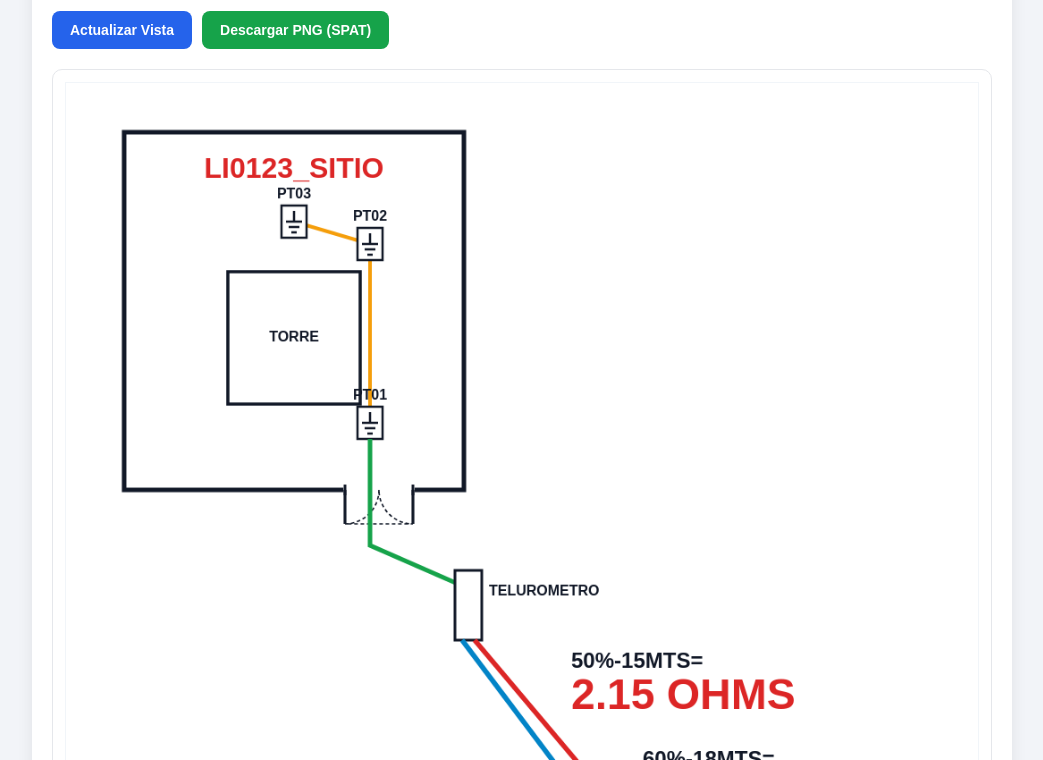
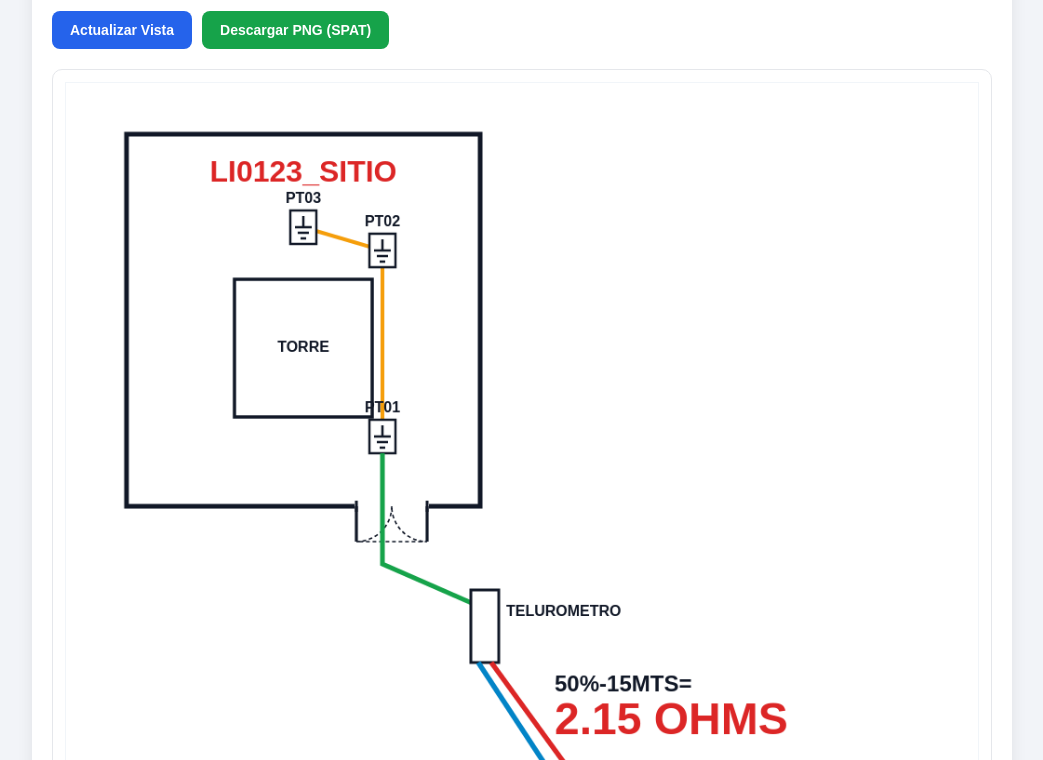
Before and after one commit to anthonyalvaroc-svg/DIAGRAMASMP2026, a plain HTML site: page index.html in a window 1280 px wide. Shown: the part 400-1160 px from the top of the page, without its empty margins (118-1161 px from the left). Drawn offline with Linux system fonts and the light colour scheme.

Commit message:
Add files via upload

```diff
--- a/app.js
+++ b/app.js
@@ -1,7 +1,7 @@
 const FONT_SIZE_RELLENO = 16;
-const FONT_SIZE_SITIO = 32; // Doble tamaño para el código/nombre del sitio
-const FONT_SIZE_SPAT_PCT = 24; // Mitad del tamaño de los valores en rojo (v5)
-const FONT_SIZE_SPAT_OHM = 48; // 3x más grande para lecturas de pozo a tierra (v5)
+const FONT_SIZE_SITIO = 32;
+const FONT_SIZE_OHM_PCT = 24;   // Mitad de tamaño respecto a los valores OHMS (48px)
+const FONT_SIZE_OHM_VAL = 48;   // 3x tamaño original para los valores en OHMS
 
 function setFuenteRelleno(ctx, color = "#111827", align = "center", baseline = "middle", size = FONT_SIZE_RELLENO) {
   ctx.fillStyle = color;
@@ -271,7 +271,7 @@ function dibujarSpat() {
   ctx.restore();
 
   const endBlueX = 595;
-  const endBlueY = 825;
+  const endBlueY = 855;
   ctx.save();
   ctx.strokeStyle = "#0284c7";
   ctx.lineWidth = 5.5;
@@ -281,7 +281,7 @@ function dibujarSpat() {
   ctx.stroke();
 
   const endRedX = 720;
-  const endRedY = 935;
+  const endRedY = 985;
   ctx.strokeStyle = "#dc2626";
   ctx.lineWidth = 5.5;
   ctx.beginPath();
@@ -290,19 +290,19 @@ function dibujarSpat() {
   ctx.stroke();
   ctx.restore();
 
-  // Valores en rojo desplazados más a la derecha para no cruzarse con la línea diagonal roja
+  // Lecturas ordenadas: letra negra a la mitad (24px), más abajo y más apegadas a la línea roja
   const lecturas = [
-    { pct: "50%-15MTS=", ohm: `${v50} OHMS`, x: 565, y: 635 },
-    { pct: "60%-18MTS=", ohm: `${v60} OHMS`, x: 645, y: 745 },
-    { pct: "70%-21MTS=", ohm: `${v70} OHMS`, x: 725, y: 855 }
+    { pct: "50%-15MTS=", ohm: `${v50} OHMS`, x: 525, y: 635 },
+    { pct: "60%-18MTS=", ohm: `${v60} OHMS`, x: 585, y: 745 },
+    { pct: "70%-21MTS=", ohm: `${v70} OHMS`, x: 645, y: 855 }
   ];
 
   lecturas.forEach((item) => {
     ctx.save();
-    setFuenteRelleno(ctx, "#111827", "left", "top", FONT_SIZE_SPAT_PCT);
+    setFuenteRelleno(ctx, "#111827", "left", "top", FONT_SIZE_OHM_PCT);
     ctx.fillText(item.pct, item.x, item.y);
 
-    setFuenteRelleno(ctx, "#dc2626", "left", "top", FONT_SIZE_SPAT_OHM);
+    setFuenteRelleno(ctx, "#dc2626", "left", "top", FONT_SIZE_OHM_VAL);
     ctx.fillText(item.ohm, item.x, item.y + 28);
     ctx.restore();
   });
@@ -318,12 +318,17 @@ function dibujarSpat() {
 /* =========================================================
    PESTAÑA 2: ESQUEMA 1 - PERÍMETRO Y COORDENADAS INCLINADAS
    ========================================================= */
-function dibujarCoordInclinada(ctx, x, y, titulo, coordTexto, angleRad) {
+function dibujarCoordInclinada(ctx, x, y, titulo, coordTexto, angleRad, w = 220, h = 64) {
   ctx.save();
   ctx.translate(x, y);
   ctx.rotate(angleRad);
 
-  // Texto inclinado directo sin marco de rectángulo
+  ctx.fillStyle = "rgba(255, 255, 255, 0.96)";
+  ctx.strokeStyle = "#cbd5e1";
+  ctx.lineWidth = 1.5;
+  ctx.fillRect(-w / 2, -h / 2, w, h);
+  ctx.strokeRect(-w / 2, -h / 2, w, h);
+
   setFuenteRelleno(ctx, "#111827", "center", "middle");
   ctx.fillText(titulo, 0, -13);
   ctx.fillText(coordTexto || "-", 0, 13);
@@ -412,18 +417,27 @@ function dibujarPerimetro() {
   const centerRectX = rectX + rectW / 2;
   const centerRectY = rectY + rectH / 2;
 
-  // Cotas superiores e inferiores (Ancho) sin marco de rectángulo
-  [rectY - 24, rectY + rectH + 26].forEach((cy) => {
+  [rectY - 38, rectY + rectH + 12].forEach((by) => {
     ctx.save();
+    ctx.fillStyle = "#ffffff";
+    ctx.strokeStyle = "#94a3b8";
+    ctx.lineWidth = 1.2;
+    ctx.fillRect(centerRectX - 82, by, 164, 28);
+    ctx.strokeRect(centerRectX - 82, by, 164, 28);
     setFuenteRelleno(ctx, "#111827", "center", "middle");
-    ctx.fillText(`MTS ${ancho}`, centerRectX, cy);
+    ctx.fillText(`MTS ${ancho}`, centerRectX, by + 14);
     ctx.restore();
   });
 
-  // Cotas izquierda y derecha (Largo) sin marco de rectángulo
-  [rectX - 28, rectX + rectW + 28].forEach((cx) => {
+  [rectX - 42, rectX + rectW + 14].forEach((bx) => {
     ctx.save();
-    ctx.translate(cx, centerRectY);
+    ctx.fillStyle = "#ffffff";
+    ctx.strokeStyle = "#94a3b8";
+    ctx.lineWidth = 1.2;
+    ctx.fillRect(bx, centerRectY - 82, 28, 164);
+    ctx.strokeRect(bx, centerRectY - 82, 28, 164);
+
+    ctx.translate(bx + 14, centerRectY);
     ctx.rotate(-Math.PI / 2);
     setFuenteRelleno(ctx, "#111827", "center", "middle");
     ctx.fillText(`MTS ${largo}`, 0, 0);
@@ -433,108 +447,110 @@ function dibujarPerimetro() {
   const sizeMult = Math.max(0.55, Math.min(0.85, Math.min(rectW, rectH) / 480));
   ctx.save();
   setFuenteRelleno(ctx, "#dc2626", "center", "middle", FONT_SIZE_SITIO);
-  ctx.fillText(sitio, centerRectX, centerRectY - 92 * sizeMult);
+  ctx.fillText(sitio, centerRectX, centerRectY - 94 * sizeMult);
   ctx.restore();
 
   dibujarSimboloTorre(ctx, tipoTorre, centerRectX, centerRectY + 18 * sizeMult, sizeMult);
 
   const diagOffsetX = Math.min(125, rectW * 0.24);
   const diagOffsetY = Math.min(78, rectH * 0.22);
+  const boxW = Math.min(235, Math.max(165, rectW * 0.42));
+  const boxH = 62;
 
-  dibujarCoordInclinada(ctx, rectX + diagOffsetX, rectY + diagOffsetY, "COORDENADA A:", coordA, -Math.PI / 4);
-  dibujarCoordInclinada(ctx, rectX + rectW - diagOffsetX, rectY + diagOffsetY, "COORDENADA B:", coordB, Math.PI / 4);
-  dibujarCoordInclinada(ctx, rectX + rectW - diagOffsetX, rectY + rectH - diagOffsetY, "COORDENADA C:", coordC, -Math.PI / 4);
-  dibujarCoordInclinada(ctx, rectX + diagOffsetX, rectY + rectH - diagOffsetY, "COORDENADA D:", coordD, Math.PI / 4);
+  dibujarCoordInclinada(ctx, rectX + diagOffsetX, rectY + diagOffsetY, "COORDENADA A:", coordA, -Math.PI / 4, boxW, boxH);
+  dibujarCoordInclinada(ctx, rectX + rectW - diagOffsetX, rectY + diagOffsetY, "COORDENADA B:", coordB, Math.PI / 4, boxW, boxH);
+  dibujarCoordInclinada(ctx, rectX + rectW - diagOffsetX, rectY + rectH - diagOffsetY, "COORDENADA C:", coordC, -Math.PI / 4, boxW, boxH);
+  dibujarCoordInclinada(ctx, rectX + diagOffsetX, rectY + rectH - diagOffsetY, "COORDENADA D:", coordD, Math.PI / 4, boxW, boxH);
 }
 
 /* =========================================================
-   PESTAÑA 3: ESQUEMA 2 - ELEVACIÓN DE TORRE (EXACTAMENTE IGUAL A V5)
+   PESTAÑA 3: ESQUEMA 2 - ELEVACIÓN DE TORRE (8 MODELOS)
    ========================================================= */
 const MODELOS_TORRE = {
   arbol: {
     nombre: "Torre público tipo árbol",
     src: "img/1_torre_arbol.png",
-    sitioPos: { xRatio: 0.21, yRatio: 0.135 },
+    sitioPos: { xRatio: 0.74, yRatio: 0.13, align: "center" },
     cotas: (v) => [
-      { texto: `${v.alturaTotal} m`, xRatio: 0.032, yRatio: 0.485, size: 17 },
-      { texto: `${v.alturaBase} m`,  xRatio: 0.870, yRatio: 0.945, size: 16 }
+      { texto: `${v.alturaTotal} m`, xRatio: 0.052, yRatio: 0.485, size: 22 },
+      { texto: `${v.alturaBase} m`,  xRatio: 0.892, yRatio: 0.928, size: 22 }
     ]
   },
   monopolo: {
     nombre: "Torre monopolo",
     src: "img/2_torre_monopolo.png",
-    sitioPos: { xRatio: 0.30, yRatio: 0.165 },
+    sitioPos: { xRatio: 0.14, yRatio: 0.15, align: "center" },
     cotas: (v) => [
-      { texto: `${v.alturaTotal} m`, xRatio: 0.055, yRatio: 0.448, size: 18 },
-      { texto: `${v.alturaBase} m`,  xRatio: 0.855, yRatio: 0.962, size: 15 },
-      { texto: `${v.rol1Sup} m`,     xRatio: 0.785, yRatio: 0.125, size: 15 },
-      { texto: `${v.rol1Inf} m`,     xRatio: 0.785, yRatio: 0.165, size: 15 },
-      { texto: `${v.rol2Sup} m`,     xRatio: 0.785, yRatio: 0.245, size: 15 },
-      { texto: `${v.rol2Inf} m`,     xRatio: 0.785, yRatio: 0.285, size: 15 },
-      { texto: `${v.rol3Sup} m`,     xRatio: 0.815, yRatio: 0.365, size: 15 },
-      { texto: `${v.rol3Inf} m`,     xRatio: 0.805, yRatio: 0.405, size: 15 }
+      { texto: `${v.alturaTotal} m`, xRatio: 0.062, yRatio: 0.488, size: 23 },
+      { texto: `${v.alturaBase} m`,  xRatio: 0.785, yRatio: 0.956, size: 21 },
+      { texto: `${v.rol1Sup} m`,     xRatio: 0.742, yRatio: 0.066, size: 15 },
+      { texto: `${v.rol1Inf} m`,     xRatio: 0.742, yRatio: 0.128, size: 15 },
+      { texto: `${v.rol2Sup} m`,     xRatio: 0.736, yRatio: 0.189, size: 15 },
+      { texto: `${v.rol2Inf} m`,     xRatio: 0.745, yRatio: 0.251, size: 15 },
+      { texto: `${v.rol3Sup} m`,     xRatio: 0.778, yRatio: 0.312, size: 15 },
+      { texto: `${v.rol3Inf} m`,     xRatio: 0.758, yRatio: 0.371, size: 15 }
     ]
   },
   autosoportada_normal: {
     nombre: "Torre autosoportada (roldana normal)",
     src: "img/3_torre_autosoportada_normal.png",
-    sitioPos: { xRatio: 0.18, yRatio: 0.115 },
+    sitioPos: { xRatio: 0.15, yRatio: 0.13, align: "center" },
     cotas: (v) => [
-      { texto: `${v.roldanaSup} m`,  xRatio: 0.165, yRatio: 0.502, size: 16 },
-      { texto: `${v.roldanaInf} m`,  xRatio: 0.775, yRatio: 0.562, size: 16 },
-      { texto: `${v.alturaTotal} m`, xRatio: 0.892, yRatio: 0.452, size: 16 },
-      { texto: `${v.alturaBase} m`,  xRatio: 0.545, yRatio: 0.945, size: 16 }
+      { texto: `${v.roldanaSup} m`,  xRatio: 0.042, yRatio: 0.618, size: 22 },
+      { texto: `${v.roldanaInf} m`,  xRatio: 0.654, yRatio: 0.658, size: 18 },
+      { texto: `${v.alturaTotal} m`, xRatio: 0.808, yRatio: 0.545, size: 22 },
+      { texto: `${v.alturaBase} m`,  xRatio: 0.422, yRatio: 0.962, size: 20 }
     ]
   },
   arriostrada_escalera_gato: {
     nombre: "Torre arriostrada con escalera gato",
     src: "img/4_torre_arriostrada_escalera.png",
-    sitioPos: { xRatio: 0.19, yRatio: 0.165 },
+    sitioPos: { xRatio: 0.16, yRatio: 0.14, align: "center" },
     cotas: (v) => [
-      { texto: `${v.alturaBase} m`,     xRatio: 0.175, yRatio: 0.432, size: 15 },
-      { texto: `${v.alturaTotal} m`,    xRatio: 0.655, yRatio: 0.278, size: 16 },
-      { texto: `${v.alturaEscalera} m`, xRatio: 0.745, yRatio: 0.525, size: 15 },
-      { texto: `${v.alturaEdificio} m`, xRatio: 0.870, yRatio: 0.790, size: 15 }
+      { texto: `${v.alturaBase} m`,     xRatio: 0.200, yRatio: 0.436, size: 19 },
+      { texto: `${v.alturaTotal} m`,    xRatio: 0.576, yRatio: 0.258, size: 21 },
+      { texto: `${v.alturaEscalera} m`, xRatio: 0.674, yRatio: 0.520, size: 18 },
+      { texto: `${v.alturaEdificio} m`, xRatio: 0.882, yRatio: 0.776, size: 21 }
     ]
   },
   ventada_edificio: {
     nombre: "Torre ventada con edificio",
     src: "img/5_torre_ventada_edificio.png",
-    sitioPos: { xRatio: 0.22, yRatio: 0.165 },
+    sitioPos: { xRatio: 0.16, yRatio: 0.13, align: "center" },
     cotas: (v) => [
-      { texto: `${v.alturaTotal} m`,    xRatio: 0.775, yRatio: 0.342, size: 16 },
-      { texto: `${v.alturaBase} m`,     xRatio: 0.535, yRatio: 0.512, size: 15 },
-      { texto: `${v.alturaEdificio} m`, xRatio: 0.848, yRatio: 0.818, size: 16 }
+      { texto: `${v.alturaTotal} m`,    xRatio: 0.700, yRatio: 0.312, size: 22 },
+      { texto: `${v.alturaBase} m`,     xRatio: 0.440, yRatio: 0.516, size: 19 },
+      { texto: `${v.alturaEdificio} m`, xRatio: 0.885, yRatio: 0.794, size: 22 }
     ]
   },
   ventada_piso: {
     nombre: "Torre ventada de piso",
     src: "img/6_torre_ventada_piso.png",
-    sitioPos: { xRatio: 0.20, yRatio: 0.165 },
+    sitioPos: { xRatio: 0.15, yRatio: 0.16, align: "center" },
     cotas: (v) => [
-      { texto: `${v.alturaTotal} m`, xRatio: 0.865, yRatio: 0.538, size: 16 },
-      { texto: `${v.alturaBase} m`,  xRatio: 0.575, yRatio: 0.960, size: 15 }
+      { texto: `${v.alturaTotal} m`, xRatio: 0.665, yRatio: 0.562, size: 22 },
+      { texto: `${v.alturaBase} m`,  xRatio: 0.460, yRatio: 0.976, size: 19 }
     ]
   },
   autosoportada_encima: {
     nombre: "Torre autosoportada (roldana encima)",
     src: "img/7_torre_autosoportada_encima.png",
-    sitioPos: { xRatio: 0.20, yRatio: 0.115 },
+    sitioPos: { xRatio: 0.16, yRatio: 0.13, align: "center" },
     cotas: (v) => [
-      { texto: `${v.roldanaSup} m`,  xRatio: 0.165, yRatio: 0.495, size: 16 },
-      { texto: `${v.roldanaInf} m`,  xRatio: 0.775, yRatio: 0.548, size: 16 },
-      { texto: `${v.alturaTotal} m`, xRatio: 0.885, yRatio: 0.440, size: 16 },
-      { texto: `${v.alturaBase} m`,  xRatio: 0.545, yRatio: 0.935, size: 16 }
+      { texto: `${v.roldanaSup} m`,  xRatio: 0.044, yRatio: 0.588, size: 18 },
+      { texto: `${v.roldanaInf} m`,  xRatio: 0.662, yRatio: 0.602, size: 18 },
+      { texto: `${v.alturaTotal} m`, xRatio: 0.828, yRatio: 0.514, size: 20 },
+      { texto: `${v.alturaBase} m`,  xRatio: 0.418, yRatio: 0.960, size: 20 }
     ]
   },
   arriostrada_edificio_normal: {
     nombre: "Torre arriostrada con edificio normal",
     src: "img/8_torre_arriostrada_edificio.png",
-    sitioPos: { xRatio: 0.22, yRatio: 0.175 },
+    sitioPos: { xRatio: 0.16, yRatio: 0.13, align: "center" },
     cotas: (v) => [
-      { texto: `${v.alturaBase} m`,     xRatio: 0.165, yRatio: 0.548, size: 16 },
-      { texto: `${v.alturaTotal} m`,    xRatio: 0.775, yRatio: 0.342, size: 16 },
-      { texto: `${v.alturaEdificio} m`, xRatio: 0.838, yRatio: 0.812, size: 16 }
+      { texto: `${v.alturaBase} m`,     xRatio: 0.304, yRatio: 0.528, size: 19 },
+      { texto: `${v.alturaTotal} m`,    xRatio: 0.676, yRatio: 0.318, size: 21 },
+      { texto: `${v.alturaEdificio} m`, xRatio: 0.838, yRatio: 0.785, size: 21 }
     ]
   }
 };
@@ -635,10 +651,7 @@ function dibujarTorreElevacion() {
       ctx.strokeRect(40, 40, canvas.width - 80, canvas.height - 80);
       ctx.setLineDash([]);
 
-      setFuenteRelleno(ctx, "#dc2626", "center", "middle", FONT_SIZE_SITIO);
-      ctx.fillText(sitio, canvas.width / 2, canvas.height / 2 - 90);
-
-      setFuenteRelleno(ctx, "#111827", "center", "middle", 20);
+      setFuenteRelleno(ctx, "#dc2626", "center", "middle", 20);
       ctx.fillText(modelo.nombre.toUpperCase(), canvas.width / 2, canvas.height / 2 - 40);
 
       setFuenteRelleno(ctx, "#334155", "center", "middle", 15);
@@ -650,7 +663,6 @@ function dibujarTorreElevacion() {
 
     setAviso("avisoTorre", avisos.join(" "));
 
-    // Escalar manteniendo 100% intacta la relación de aspecto original (sin estirar ni deformar)
     const pad = 20;
     const maxW = canvas.width - pad * 2;
     const maxH = canvas.height - pad * 2;
@@ -662,23 +674,34 @@ function dibujarTorreElevacion() {
 
     ctx.drawImage(img, drawX, drawY, drawW, drawH);
 
-    // Dibujar nombre del sitio en tamaño grande (32px) en zona libre del plano
-    const sx = drawX + drawW * modelo.sitioPos.xRatio;
-    const sy = drawY + drawH * modelo.sitioPos.yRatio;
-    ctx.save();
-    setFuenteRelleno(ctx, "#dc2626", "center", "middle", FONT_SIZE_SITIO);
-    ctx.fillText(sitio, sx, sy);
-    ctx.restore();
+    // Dibujar nombre del sitio en tamaño grande (32px) en Esquema 2 - Torre
+    if (modelo.sitioPos) {
+      const sx = drawX + drawW * modelo.sitioPos.xRatio;
+      const sy = drawY + drawH * modelo.sitioPos.yRatio;
+      ctx.save();
+      setFuenteRelleno(ctx, "#dc2626", modelo.sitioPos.align || "center", "middle", FONT_SIZE_SITIO);
+      ctx.fillText(sitio, sx, sy);
+      ctx.restore();
+    }
 
-    // Superponer valores numéricos integrados con la tipografía y color del plano sin cubrir letras
+    // Dibujar valores de altura con mismo color y proporción que los textos originales sin cubrir letras
     const etiquetas = modelo.cotas(valores);
     etiquetas.forEach((item) => {
       const tx = drawX + drawW * item.xRatio;
       const ty = drawY + drawH * item.yRatio;
-      const fSize = item.size || 16;
+      const fontSize = Math.round((item.size || 20) * (drawW / 700));
 
       ctx.save();
-      setFuenteRelleno(ctx, "#1f2937", "left", "middle", fSize);
+      ctx.font = `900 ${fontSize}px Arial, Helvetica, sans-serif`;
+      ctx.textAlign = "left";
+      ctx.textBaseline = "middle";
+
+      // Contorno blanco sutil para mantener nitidez si pasa cerca de una línea de grilla
+      ctx.lineWidth = 3;
+      ctx.strokeStyle = "rgba(255, 255, 255, 0.9)";
+      ctx.strokeText(item.texto, tx, ty);
+
+      ctx.fillStyle = "#1f2937";
       ctx.fillText(item.texto, tx, ty);
       ctx.restore();
     });
--- a/index.html
+++ b/index.html
@@ -4,7 +4,7 @@
   <meta charset="UTF-8" />
   <meta name="viewport" content="width=device-width, initial-scale=1.0" />
   <title>Generador de Esquemas Técnicos (SPAT / Perímetro / Torre)</title>
-  <link rel="stylesheet" href="styles.css?v=9" />
+  <link rel="stylesheet" href="styles.css?v=5" />
 </head>
 <body>
   <div class="container">
@@ -34,9 +34,7 @@
       </button>
     </nav>
 
-    <!-- =====================================================
-         PESTAÑA 1: F12M - SPAT
-         ===================================================== -->
+    <!-- PESTAÑA 1: F12M - SPAT -->
     <section id="tabSpat" class="tab-panel active" role="tabpanel">
       <div class="grid-form">
         <div class="field">
@@ -86,13 +84,11 @@
       </div>
 
       <div class="canvas-wrap">
-        <canvas id="canvasSpat" width="1020" height="1040"></canvas>
+        <canvas id="canvasSpat" width="980" height="1060"></canvas>
       </div>
     </section>
 
-    <!-- =====================================================
-         PESTAÑA 2: ESQUEMA 1 - PERÍMETRO
-         ===================================================== -->
+    <!-- PESTAÑA 2: ESQUEMA 1 - PERÍMETRO -->
     <section id="tabPerimetro" class="tab-panel" role="tabpanel">
       <div class="grid-form">
         <div class="field">
@@ -149,9 +145,7 @@
       </div>
     </section>
 
-    <!-- =====================================================
-         PESTAÑA 3: ESQUEMA 2 - TORRE (BASE V5 SIN MODIFICAR)
-         ===================================================== -->
+    <!-- PESTAÑA 3: ESQUEMA 2 - TORRE -->
     <section id="tabTorre" class="tab-panel" role="tabpanel">
       <div class="grid-form">
         <div class="field">
@@ -178,7 +172,6 @@
           <input type="number" id="alturaBase" step="0.01" min="0" value="1.20" />
         </div>
 
-        <!-- Campos para Autosoportada (Normal / Encima) -->
         <div class="field grp-roldana-std" hidden>
           <label for="roldanaSup">Altura Roldana Superior (m)</label>
           <input type="number" id="roldanaSup" step="0.01" min="0" value="28.50" />
@@ -189,7 +182,6 @@
           <input type="number" id="roldanaInf" step="0.01" min="0" value="27.30" />
         </div>
 
-        <!-- Campos para Monopolo (3 cuerpos de roldanas) -->
         <div class="field grp-monopolo" hidden>
           <label for="rol1Sup">Altura Roldana 1 Superior (m)</label>
           <input type="number" id="rol1Sup" step="0.01" min="0" value="29.00" />
@@ -215,13 +207,11 @@
           <input type="number" id="rol3Inf" step="0.01" min="0" value="21.80" />
         </div>
 
-        <!-- Campo para Escalera Gato -->
         <div class="field grp-escalera" hidden>
           <label for="alturaEscaleraGato">Altura Escalera Gato (m)</label>
           <input type="number" id="alturaEscaleraGato" step="0.01" min="0" value="2.40" />
         </div>
 
-        <!-- Campo para Edificio sin parapeto -->
         <div class="field grp-edificio" hidden>
           <label for="alturaEdificio">Altura Edificio sin Parapeto (m)</label>
           <input type="number" id="alturaEdificio" step="0.01" min="0" value="12.00" />
@@ -246,6 +236,6 @@
     </section>
   </div>
 
-  <script src="app.js?v=9"></script>
+  <script src="app.js?v=5"></script>
 </body>
 </html>
```
Also changed, not shown: 1 other file.
